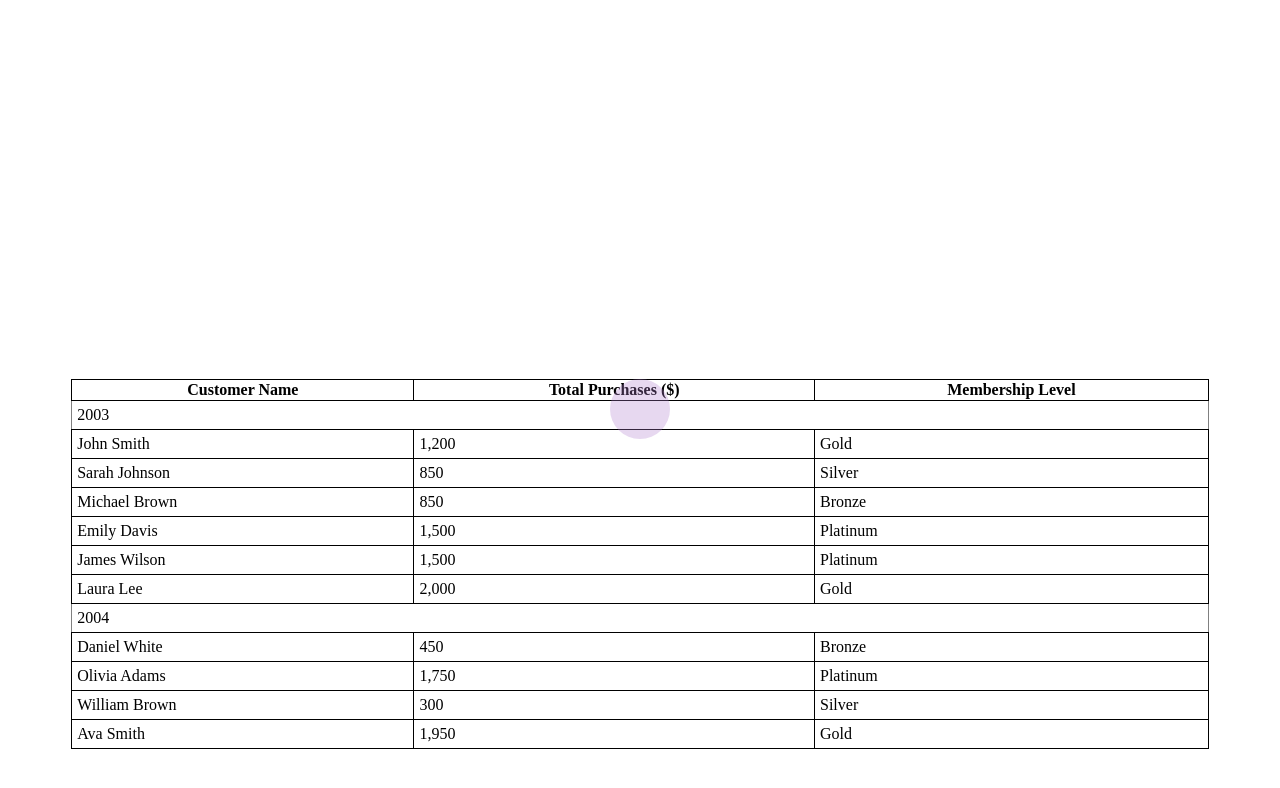
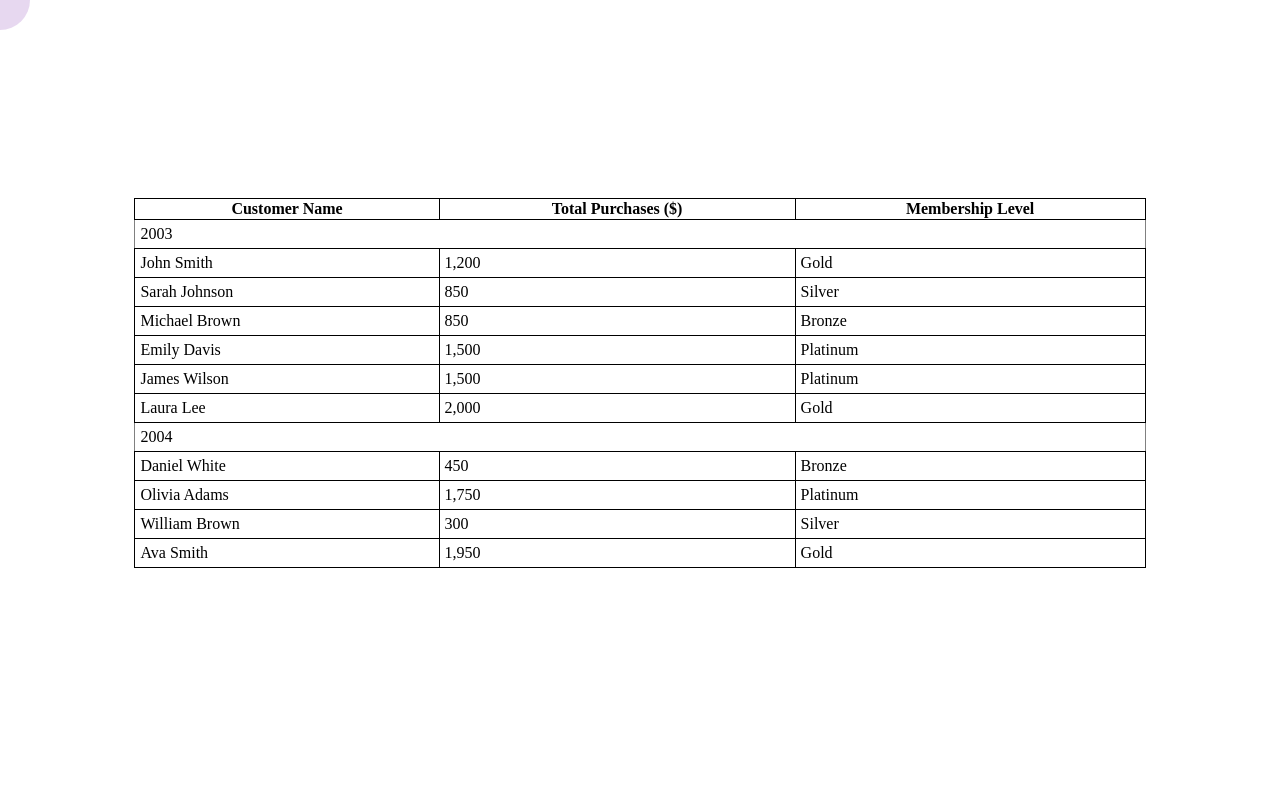
Before and after one commit to helfemida/CustomToolTip, a plain HTML site: page index.html in a window 1280 px wide. Both pictures are taken after a click on the element "John Smith". Drawn offline with Linux system fonts and the light colour scheme.

Commit message:
everything is working properly

```diff
--- a/index.html
+++ b/index.html
@@ -19,7 +19,7 @@
             </tr>
 
             <tr>
-                <td class="element" data-tooltip="Frequent customer, high spending" >John Smith	</td>
+                <td class="element" data-tooltip="Frequent customer, high spending"  onmouseover="mouseOverToolTip()">John Smith	</td>
                 <td class="element" data-tooltip="Sum of all costs of the customer">1,200	</td>
                 <td class="element" data-tooltip="Gold members receive exclusive benefits and discounts as high-value, frequent customers in our loyalty program.">Gold	</td>
             </tr>
--- a/script.js
+++ b/script.js
@@ -9,15 +9,17 @@ tooltipContainer.addEventListener('mouseover', (e) => {
         customTooltip.textContent = tooltipText;
         customTooltip.style.display = 'block';
 
-        customTooltip.style.top = e.pageY + 'px';
-        customTooltip.style.left = e.pageX + 'px';
-
+        customTooltip.style.top = e.pageY + 20 + 'px';
+        customTooltip.style.left = e.pageX +10 + 'px';
     }
 });
 
-
-
 tooltipContainer.addEventListener('mouseout', () => {
     customTooltip.style.display = 'none';
+});
+
+document.addEventListener('mousemove', (e) => {
+    cursor.style.left = e.clientX-30 + 'px';
+    cursor.style.top = e.clientY-30 + 'px';
 
 });
--- a/style/styles.css
+++ b/style/styles.css
@@ -13,15 +13,14 @@
 table, th, td {
     border: 1px solid;
     border-collapse: collapse;
-
+    z-index: 2;
   }
 .year{
     border: none;
 }
 table{
     border: 1px solid gray;
-    width: 90%
-
+    width: 80%
 }
 .element, td{
     cursor: pointer;
@@ -33,9 +32,12 @@ table{
     border-radius: 50%;
     background-color: rgba(176, 126, 204,0.3);
     position: absolute;
+    z-index: 1;
 }
 .tooltip-container {
     display: flex;
     justify-content: center;
-    margin-top: 30%;
+    align-content: center;
+    padding-top: 15%;
+    z-index: 2;
 }
```
